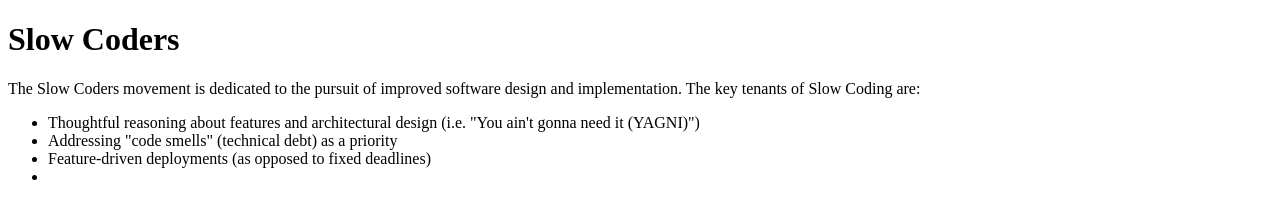
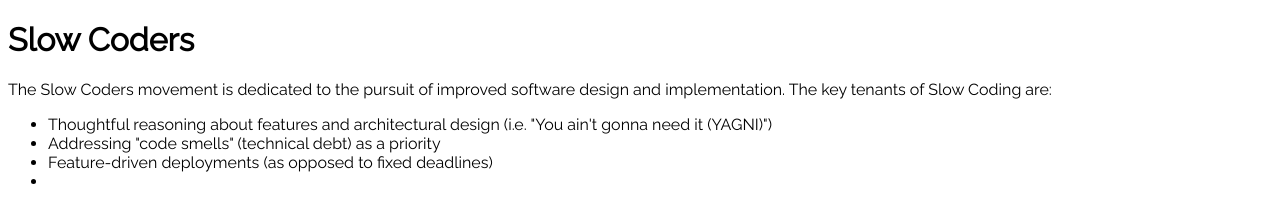
Before and after one commit to micronode/slowcoders, a plain HTML site: page index.html in a window 1280 px wide. Drawn offline with Linux system fonts and the light colour scheme.

Commit message:
Updated fonts

```diff
--- a/index.html
+++ b/index.html
@@ -5,9 +5,10 @@
 <meta name="viewport" content="width=device-width, initial-scale=1">
 <meta http-equiv="x-ua-compatible" content="ie=edge">
 <title>My Example</title>
+<link href='https://fonts.googleapis.com/css?family=Inconsolata|Raleway' rel='stylesheet' type='text/css'>
 </head>
-<body>
-<h1>Slow Coders</h1>
+<body style="font-family: 'Raleway', sans-serif;">
+<h1 style="font-family: 'Inconsolata', ;">Slow Coders</h1>
 
 <p>The Slow Coders movement is dedicated to the pursuit of improved software design and implementation. The key tenants of Slow Coding are:</p>
 
```
